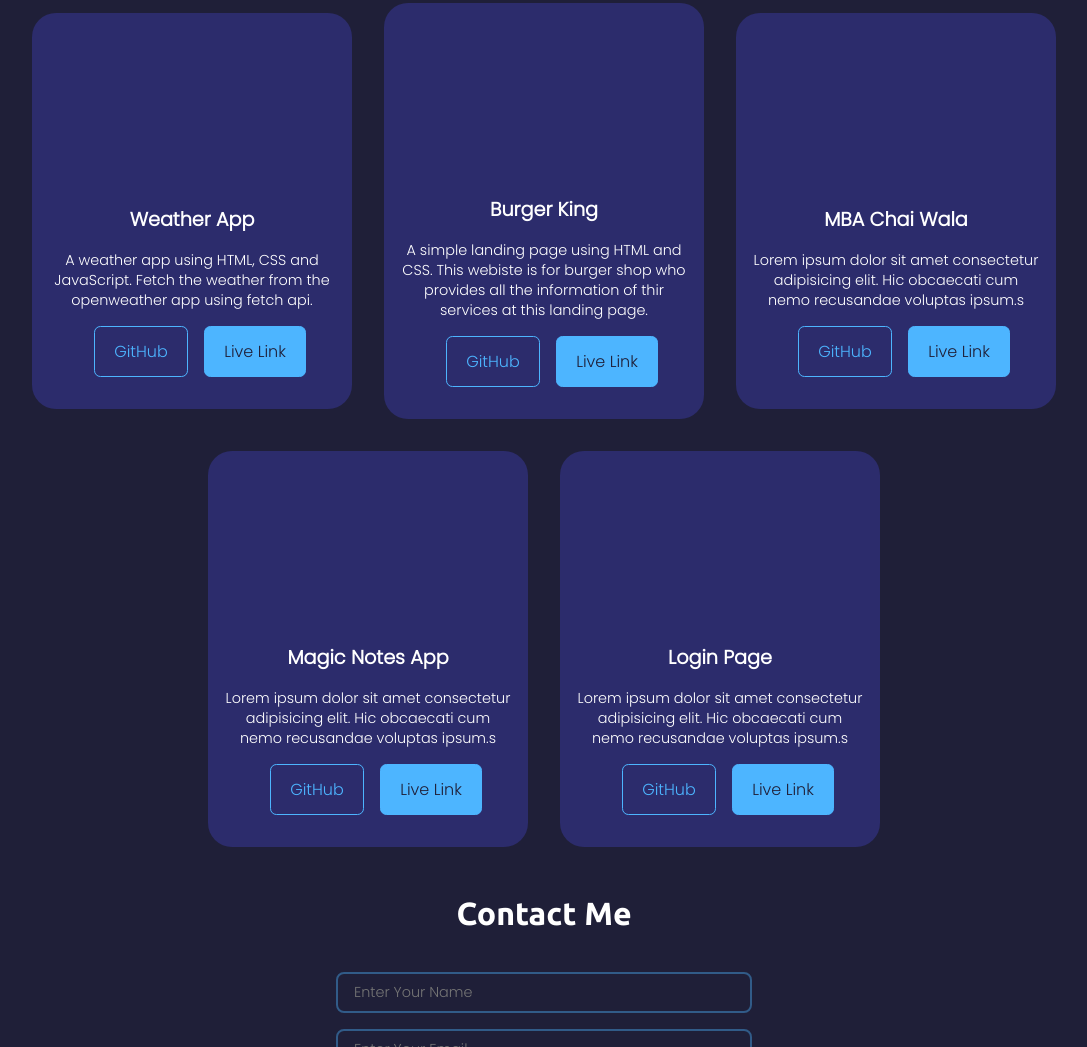
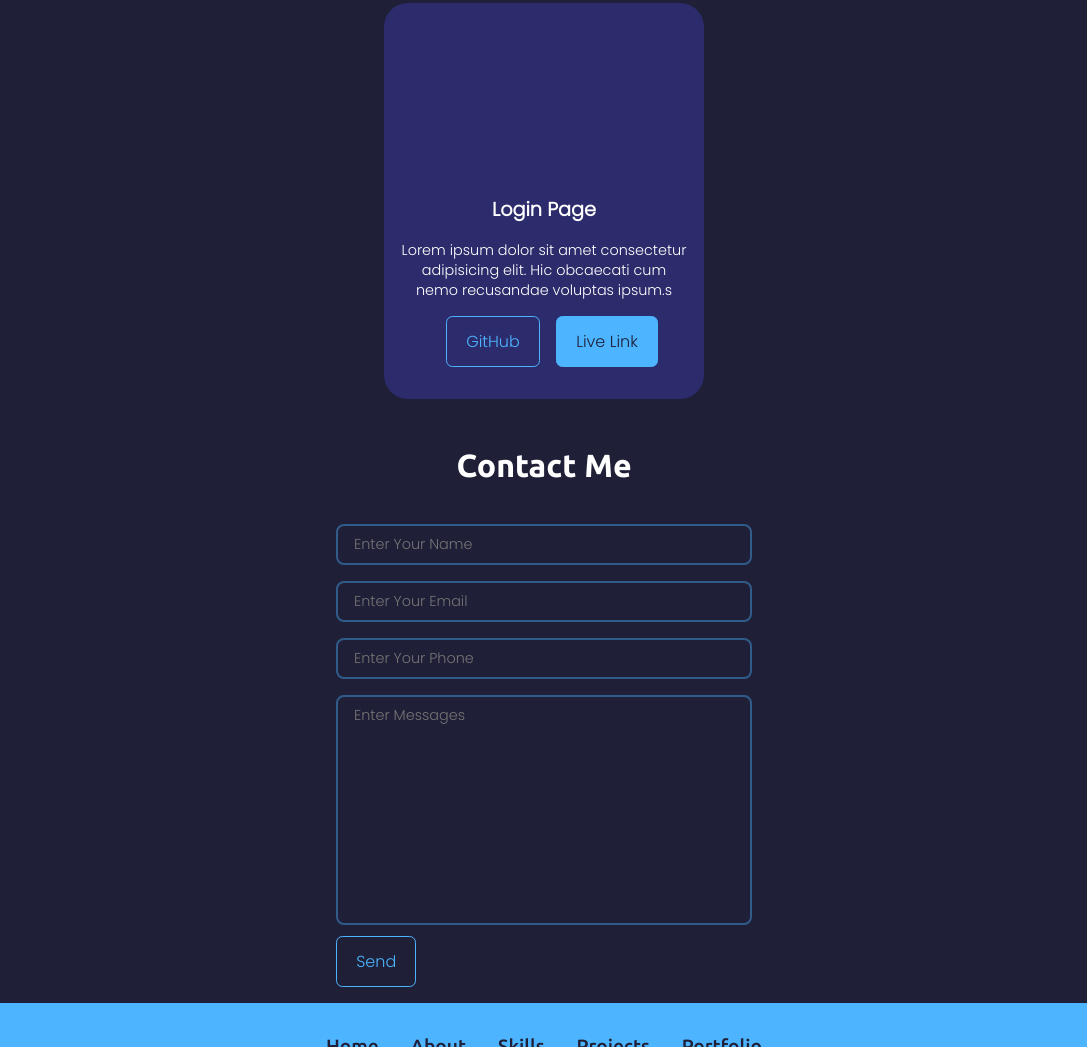
Before and after one commit to CodeWithSurazz/portfolio, a plain HTML site: page index.html in a window 1280 px wide. Shown: the part 1774-2821 px from the top of the page, without its empty margins (96-1183 px from the left). Drawn offline with Linux system fonts and the light colour scheme.

Commit message:
project1

```diff
--- a/index.html
+++ b/index.html
@@ -151,66 +151,7 @@
     <section id="projects">
         <h1 class=" t-center my-2 t-white f-2">Projects</h1>
         <div class="projects-container flex s-center">
-            <div class="projects-item flex f-col s-center items-center">
-                <div class="image-container p-one">
-                    <img src="./Images/weatherApp.png" alt="">
-                </div>
-                <h1 class="t-white poppins">Weather App</h1>
-                <p class="t-white poppins"> A weather app using HTML, CSS and JavaScript. Fetch the weather from the
-                    openweather app using fetch api.</p>
-                <div class="buttons flex s-around">
-                    <a href="#"
-                        target="_blanks" class="btn mx-1 m-top">GitHub</a>
-                    <a href="#" target="_blanks" class="btn m-top live">Live
-                        Link</a>
-                </div>
-            </div>
-            <div class="projects-item flex f-col s-center items-center">
-                <div class="image-container p-one">
-                    <img src="./Images/burgerKing.png" alt="">
-                </div>
-                <h1 class="t-white poppins">Burger King</h1>
-                <p class="t-white poppins">A simple landing page using HTML and CSS. This webiste is for burger shop who
-                    provides all the information of thir services at this landing page.</p>
-                <div class="buttons flex s-around">
-                    <a href="#" target="_blanks"
-                        class="btn mx-1 m-top">GitHub</a>
-                    <a href="#" target="_blanks" class="btn m-top live">Live
-                        Link</a>
-                </div>
-            </div>
-            <div class="projects-item flex f-col s-center items-center">
-                <div class="image-container p-two">
-                    <img src="./Images/MBA.png" alt="">
-                </div>
 
-                <h1 class="t-white poppins">MBA Chai Wala</h1>
-                <p class="t-white poppins">Lorem ipsum dolor sit amet consectetur adipisicing elit. Hic obcaecati cum
-                    nemo
-                    recusandae voluptas ipsum.s</sp>
-                <div class="buttons flex s-around">
-                    <a href="#" target="_blank"
-                        class="btn mx-1 m-top">GitHub</a>
-                    <a href="#" target="_blank"
-                        class="btn m-top live">Live Link</a>
-                </div>
-            </div>
-            <div class="projects-item flex f-col s-center items-center">
-                <div class="image-container p-three">
-                    <img src="./Images/magicNotes.png" alt="">
-                </div>
-
-                <h1 class="t-white poppins">Magic Notes App</h1>
-                <p class="t-white poppins">Lorem ipsum dolor sit amet consectetur adipisicing elit. Hic obcaecati cum
-                    nemo
-                    recusandae voluptas ipsum.s</p>
-                <div class="buttons flex s-around">
-                    <a href="#" target="_blank"
-                        class="btn mx-1 m-top">GitHub</a>
-                    <a href="#" target="_blank" class="btn m-top live">Live
-                        Link</a>
-                </div>
-            </div>
             <div class="projects-item flex f-col s-center items-center">
                 <div class="image-container p-three">
                     <img src="./Images/login.png" alt="">
```
